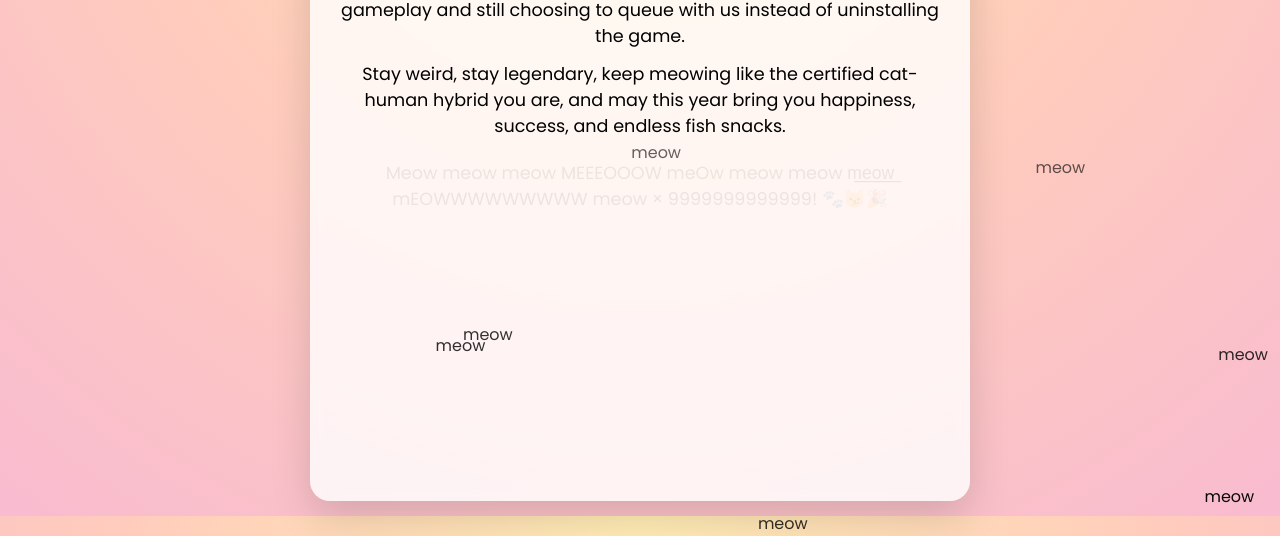
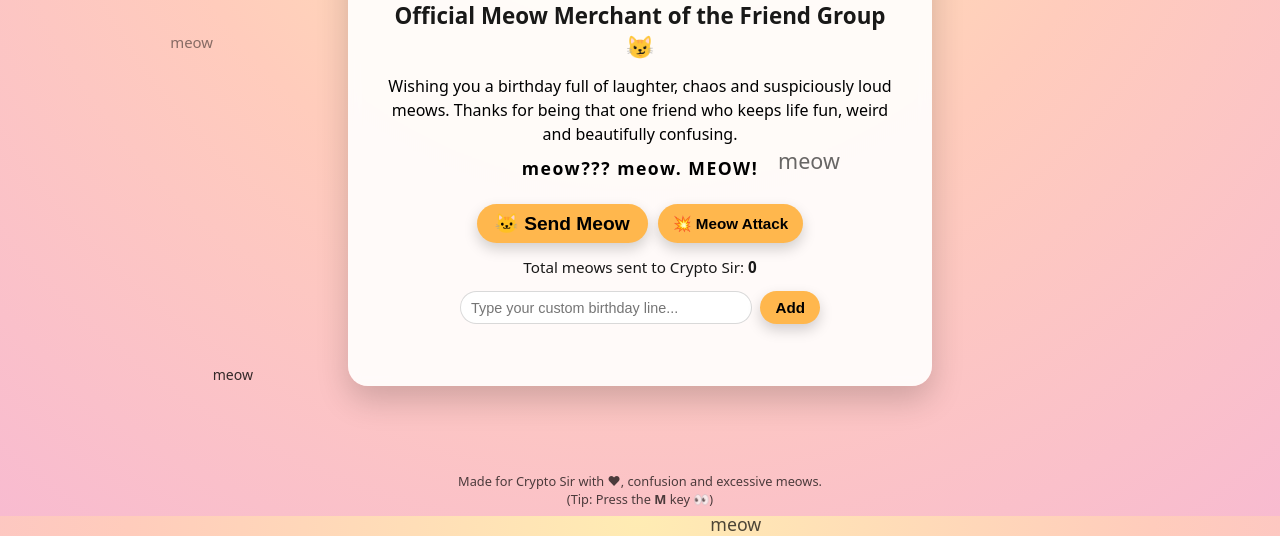
Before and after one commit to MrS0lver/BirthDay, a plain HTML site: page index.html in a window 1280 px wide. Shown: the part 284-820 px from the top of the page. Drawn offline with Linux system fonts and the light colour scheme.

Commit message:
Music Loop

```diff
--- a/index.html
+++ b/index.html
@@ -3,168 +3,306 @@
 <head>
   <meta charset="UTF-8" />
   <title>Happy Birthday Crypto Sir 🐱</title>
-
-  <!-- GOOGLE FONT -->
-  <link href="https://fonts.googleapis.com/css2?family=Poppins:wght@300;400;600;700&display=swap" rel="stylesheet">
-
   <style>
     body {
       margin: 0;
       padding: 0;
-      font-family: "Poppins", sans-serif;
+      font-family: system-ui, -apple-system, BlinkMacSystemFont, "Segoe UI", sans-serif;
       background: radial-gradient(circle at top, #ffecb3, #ffccbc, #f8bbd0);
+      display: flex;
+      flex-direction: column;
+      align-items: center;
+      justify-content: center;
+      height: 100vh;
       overflow: hidden;
+    }
+
+    .card {
+      background: rgba(255, 255, 255, 0.9);
+      padding: 26px 32px;
+      border-radius: 20px;
+      box-shadow: 0 14px 32px rgba(0, 0, 0, 0.18);
+      text-align: center;
+      max-width: 520px;
+      backdrop-filter: blur(6px);
+    }
+
+    h1 {
+      font-size: 2.8rem;
+      margin: 0 0 0.4rem;
+    }
+
+    h2 {
+      font-size: 1.4rem;
+      margin: 0 0 0.75rem;
+      opacity: 0.9;
+    }
+
+    .msg {
+      margin-top: 8px;
+      font-size: 1rem;
+      line-height: 1.5;
+    }
+
+    .meow-row {
+      margin-top: 14px;
+      font-size: 1.1rem;
+      font-weight: 600;
+      letter-spacing: 1.5px;
+      animation: bounce 1.5s infinite;
+    }
+
+    @keyframes bounce {
+      0%, 100% { transform: translateY(0); }
+      50% { transform: translateY(-6px); }
+    }
+
+    .controls {
+      margin-top: 18px;
       display: flex;
+      flex-direction: column;
+      gap: 10px;
+      align-items: center;
+    }
+
+    .btn-row {
+      display: flex;
+      gap: 10px;
+      flex-wrap: wrap;
       justify-content: center;
-      align-items: center;
-      height: 100vh;
+    }
+
+    button {
+      border: none;
+      padding: 8px 15px;
+      border-radius: 999px;
+      cursor: pointer;
+      font-size: 0.95rem;
+      font-weight: 600;
+      box-shadow: 0 6px 14px rgba(0, 0, 0, 0.18);
+      background: #ffb74d;
+      transition: transform 0.1s ease, box-shadow 0.1s ease, background 0.2s ease;
+    }
+
+    button:hover {
+      transform: translateY(-1px);
+      box-shadow: 0 9px 18px rgba(0, 0, 0, 0.25);
+      background: #ffa726;
+    }
+
+    button:active {
+      transform: translateY(1px) scale(0.98);
+      box-shadow: 0 4px 10px rgba(0, 0, 0, 0.15);
+    }
+
+    .cat-btn {
+      font-size: 1.2rem;
+      padding: 8px 18px;
+    }
+
+    .counter {
+      font-size: 0.95rem;
+      margin-top: 4px;
+      opacity: 0.9;
+    }
+
+    .input-row {
+      display: flex;
+      gap: 8px;
+      width: 100%;
+      max-width: 360px;
+      margin-top: 4px;
+    }
+
+    input[type="text"] {
+      flex: 1;
+      padding: 7px 10px;
+      border-radius: 999px;
+      border: 1px solid rgba(0, 0, 0, 0.15);
+      font-size: 0.9rem;
+      outline: none;
+    }
+
+    .custom-wish {
+      margin-top: 8px;
+      font-size: 0.95rem;
+      font-style: italic;
+      min-height: 1.2em;
+      opacity: 0.9;
+    }
+
+    .floating-meow {
+      position: absolute;
+      font-size: 0.9rem;
+      opacity: 0.7;
+      pointer-events: none;
+      animation: floatUp 6s linear forwards;
+      user-select: none;
+    }
+
+    @keyframes floatUp {
+      0% { transform: translateY(0); opacity: 0.95; }
+      100% { transform: translateY(-120vh); opacity: 0; }
+    }
+
+    .footer {
+      position: fixed;
+      bottom: 8px;
+      font-size: 0.8rem;
+      opacity: 0.7;
       text-align: center;
     }
 
-    .container {
-      max-width: 600px;
-      padding: 30px;
-      background: rgba(255,255,255,0.8);
-      border-radius: 20px;
-      box-shadow: 0 15px 40px rgba(0,0,0,0.15);
-      backdrop-filter: blur(6px);
-      animation: fadeIn 1.5s ease forwards;
+    .flash {
+      animation: flashBg 0.5s ease;
     }
 
-    h1 {
-      font-size: 2.6rem;
-      margin-bottom: 10px;
-      opacity: 0;
-      animation: fadeIn 1s ease forwards;
-      animation-delay: 0.3s;
-    }
-
-    .line {
-      font-size: 1.1rem;
-      margin: 12px 0;
-      opacity: 0;
-      transform: translateY(10px);
-      animation: lineIn 1.2s ease forwards;
-    }
-
-    @keyframes lineIn {
-      from { opacity: 0; transform: translateY(10px); }
-      to { opacity: 1; transform: translateY(0); }
-    }
-
-    @keyframes fadeIn {
-      from { opacity: 0; transform: scale(0.95); }
-      to { opacity: 1; transform: scale(1); }
-    }
-
-    /* Floating Meows */
-    .floating-meow {
-      position: absolute;
-      font-size: 1rem;
-      opacity: 0.8;
-      pointer-events: none;
-      animation: floatUp 6s linear infinite;
-    }
-
-    @keyframes floatUp {
-      0% { transform: translateY(0); opacity: 1; }
-      100% { transform: translateY(-120vh); opacity: 0; }
-    }
-
-    /* Typing Title */
-    .type {
-      display: inline-block;
-      border-right: 2px solid #333;
-      white-space: nowrap;
-      overflow: hidden;
-      font-weight: bold;
-      animation: caret 0.7s infinite;
-    }
-
-    @keyframes caret {
-      50% { border-color: transparent; }
+    @keyframes flashBg {
+      0%   { background-color: rgba(255, 255, 255, 0.8); }
+      100% { background-color: transparent; }
     }
   </style>
 </head>
 <body>
 
-  <!-- SOUND FILE (place meow.mp3 in SAME FOLDER) -->
-  <audio id="meowSound" src="meow.mp3" autoplay loop></audio>
+  <!-- 🔊 AUTO MUSIC (PLACE birthday.mp3 IN SAME FOLDER) -->
+  <audio id="bgMusic" src="birthday.mp3" autoplay loop muted></audio>
 
-  <div class="container">
-    <h1 class="type" id="titleText"></h1>
+  <div class="card" id="card">
+    <h1>🎉 Happy Birthday 🎉<br>Crypto Sir</h1>
+    <h2>Official Meow Merchant of the Friend Group 😼</h2>
 
-    <p class="line" style="animation-delay: 1.2s;">
-      Today is your super-special, extra-sparkly meow-day — the one where you meow with maximum confidence
-      and confuse the entire universe in the most adorable way possible.
+    <p class="msg">
+      Wishing you a birthday full of laughter, chaos and suspiciously loud meows.
+      Thanks for being that one friend who keeps life fun, weird and beautifully confusing.
     </p>
 
-    <p class="line" style="animation-delay: 2.3s;">
-      Thank you for tolerating our absolutely questionable Counter-Strike gameplay and still choosing
-      to queue with us instead of uninstalling the game.
+    <p class="meow-row" id="meowRow">
+      meow meow meow MEEOW meow meow
     </p>
 
-    <p class="line" style="animation-delay: 3.6s;">
-      Stay weird, stay legendary, keep meowing like the certified cat-human hybrid you are,
-      and may this year bring you happiness, success, and endless fish snacks.
-    </p>
+    <div class="controls">
+      <div class="btn-row">
+        <button class="cat-btn" id="meowButton">🐱 Send Meow</button>
+        <button id="attackButton">💥 Meow Attack</button>
+      </div>
 
-    <p class="line" style="animation-delay: 4.9s;">
-      Meow meow meow MEEEOOOW meOw meow meow m͟e͟o͟w͟ mEOWWWWWWWWW meow × 9999999999999! 🐾😼🎉
-    </p>
+      <div class="counter" id="meowCounter">
+        Total meows sent to Crypto Sir: <strong>0</strong>
+      </div>
 
-    <p class="line" style="animation-delay: 6.2s;">
-      Thank you for surviving our questionable Counter-Strike gameplay and still choosing to queue
-      with us like the adorable chaos-gremlin you are.
-    </p>
+      <div class="input-row">
+        <input type="text" id="wishInput" placeholder="Type your custom birthday line..." />
+        <button id="addWishButton">Add</button>
+      </div>
 
-    <p class="line" style="animation-delay: 7.4s;">
-      Keep being cute, keep being legendary, and keep meowing your way through the universe with maximum charm.
-    </p>
+      <div class="custom-wish" id="customWish"></div>
+    </div>
+  </div>
 
-    <p class="line" style="animation-delay: 8.6s;">
-      May your day be full of happiness, good vibes, and an unreasonable amount of fishy snacks!
-    </p>
-
-    <p class="line" style="animation-delay: 9.8s;">
-      meow meow MEEEOOOW meow × 9999! 🐾💗
-    </p>
-
+  <div class="footer">
+    Made for Crypto Sir with ❤, confusion and excessive meows.
+    <br>(Tip: Press the <b>M</b> key 👀)
   </div>
 
   <script>
-    /* Typing Effect for the Title */
-    const title = "🎉 Happy Birthday Crypto Sir! 🎉";
-    const titleElement = document.getElementById("titleText");
-    let i = 0;
+    /* ---- ENABLE MUSIC AFTER LOAD ---- */
+    window.addEventListener("load", () => {
+      const music = document.getElementById("bgMusic");
 
-    function type() {
-      if (i < title.length) {
-        titleElement.textContent += title.charAt(i);
-        i++;
-        setTimeout(type, 80);
-      } else {
-        document.getElementById("meowSound").muted = false; // enable sound after typing ends
-      }
-    }
-    type();
+      // small delay helps bypass browser autoplay blocks
+      setTimeout(() => {
+        music.muted = false;
+        music.play().catch(() => {
+          console.log("Autoplay blocked, but will start after first click.");
+        });
+      }, 800);
+    });
 
-    /* Floating Meows */
-    function spawnMeow() {
+    const meowRow = document.getElementById("meowRow");
+    const meowCounter = document.getElementById("meowCounter").querySelector("strong");
+    const meowButton = document.getElementById("meowButton");
+    const attackButton = document.getElementById("attackButton");
+    const wishInput = document.getElementById("wishInput");
+    const addWishButton = document.getElementById("addWishButton");
+    const customWish = document.getElementById("customWish");
+    const card = document.getElementById("card");
+
+    let meowCount = 0;
+
+    const meowLines = [
+      "meow meow meow MEEOW meow meow",
+      "MEOW meow mEeOw meowww",
+      "meow x 999999999 (approx)",
+      "mEoW mEoW mEoW 😼",
+      "meow.exe has stopped working",
+      "meow??? meow. MEOW!"
+    ];
+
+    setInterval(() => {
+      const index = Math.floor(Math.random() * meowLines.length);
+      meowRow.textContent = meowLines[index];
+    }, 1600);
+
+    function spawnMeow(customText) {
       const meow = document.createElement("div");
       meow.className = "floating-meow";
-      meow.textContent = "meow";
+      meow.textContent = customText || "meow";
 
       meow.style.left = Math.random() * 100 + "vw";
       meow.style.bottom = "-20px";
-      meow.style.animationDelay = Math.random() * 3 + "s";
+      meow.style.fontSize = (0.8 + Math.random() * 0.6) + "rem";
+      meow.style.animationDelay = Math.random() * 1 + "s";
 
       document.body.appendChild(meow);
 
-      setTimeout(() => meow.remove(), 7000);
+      setTimeout(() => meow.remove(), 6500);
     }
-    setInterval(spawnMeow, 700);
+
+    setInterval(() => spawnMeow(), 900);
+
+    meowButton.addEventListener("click", () => {
+      meowCount++;
+      meowCounter.textContent = meowCount;
+      spawnMeow("MEOW!");
+      spawnMeow("meow");
+      spawnMeow("mEoW");
+
+      meowButton.textContent = "🐱 Meow Sent!";
+      setTimeout(() => meowButton.textContent = "🐱 Send Meow", 400);
+    });
+
+    attackButton.addEventListener("click", () => {
+      card.classList.add("flash");
+      for (let i = 0; i < 18; i++) {
+        setTimeout(() => {
+          const texts = ["meow", "MEOOOW", "mEoW", "meow?!", "😼"];
+          spawnMeow(texts[Math.floor(Math.random() * texts.length)]);
+        }, i * 80);
+      }
+      setTimeout(() => card.classList.remove("flash"), 520);
+    });
+
+    addWishButton.addEventListener("click", () => {
+      const text = wishInput.value.trim();
+      if (!text) return;
+      customWish.textContent = "Custom wish: " + text;
+      wishInput.value = "";
+    });
+
+    wishInput.addEventListener("keydown", (e) => {
+      if (e.key === "Enter") addWishButton.click();
+    });
+
+    document.addEventListener("keydown", (e) => {
+      if (e.key.toLowerCase() === "m") {
+        for (let i = 0; i < 6; i++) {
+          setTimeout(() => spawnMeow("meow"), i * 80);
+        }
+        meowCount += 3;
+        meowCounter.textContent = meowCount;
+      }
+    });
   </script>
-
 </body>
 </html>
```
Also changed, not shown: 2 other files.
